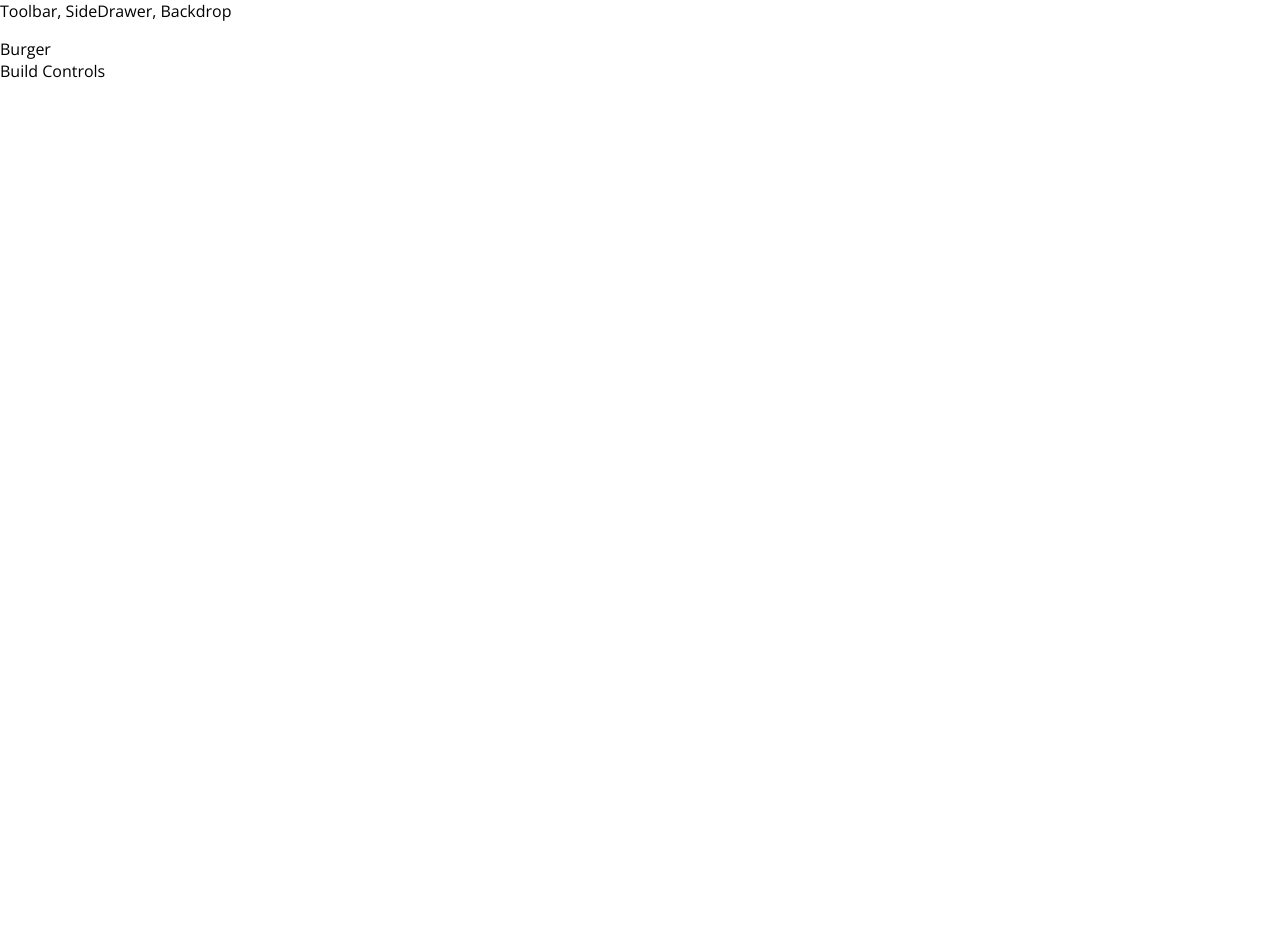
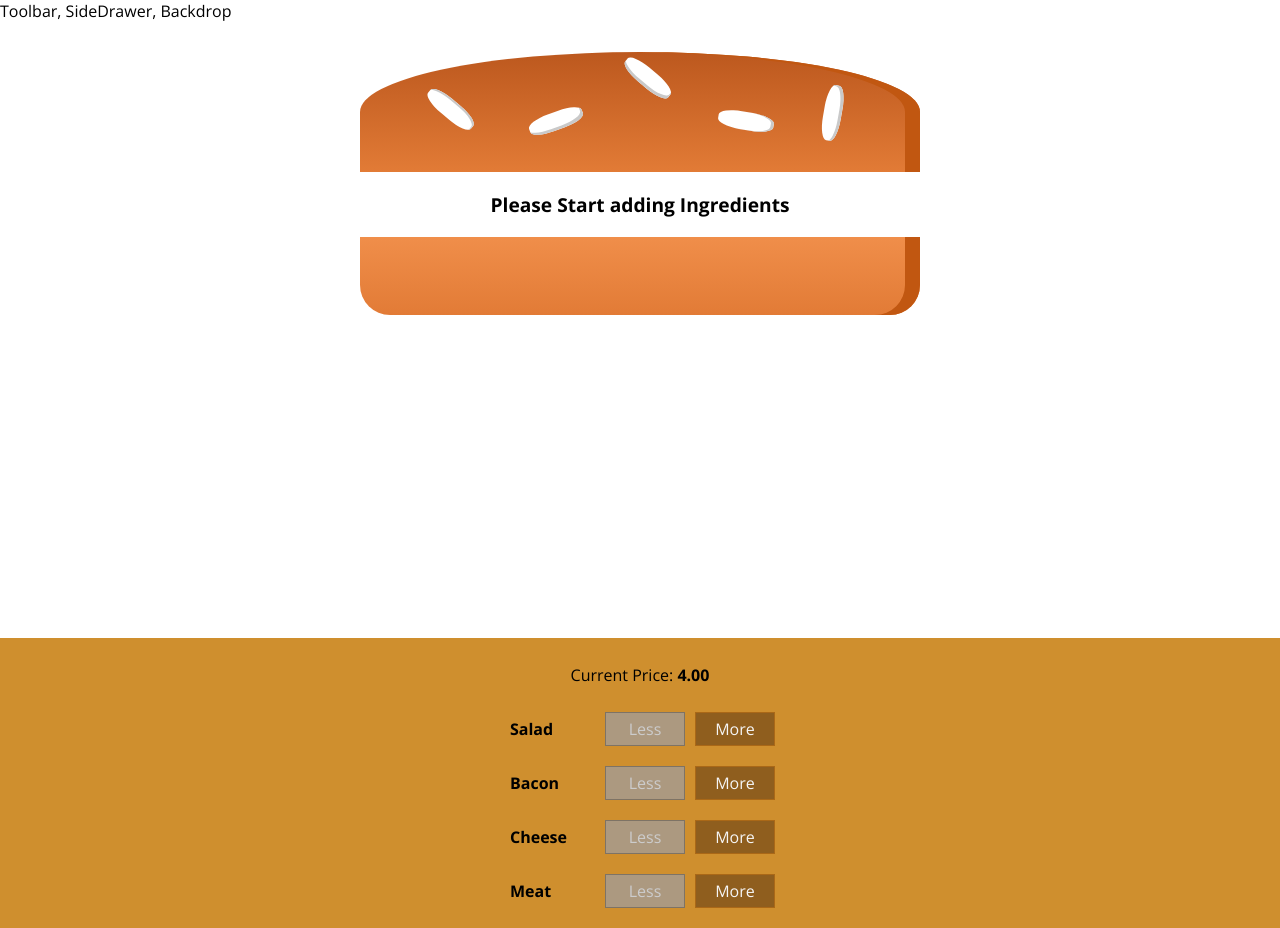
Before and after one commit to ZEXAWY/Burger-Builder, a React (Create React App) app: page / in a window 1280 px wide. Before the commit the page ends 800 px from the top, so only its background shows below. Built offline with nearby package versions, Linux system fonts and the light colour scheme.

Commit message:
Adding some Modification + price

```diff
--- /dev/null
+++ b/src/components/Burger/BuildControls/BuildControl/BuildControl.js
@@ -0,0 +1,20 @@
+import React from "react";
+
+import classes from "./BuildControl.module.css";
+
+const buildControl = (props) => (
+  <div className={classes.BuildControl}>
+    <div className={classes.Label}>{props.label}</div>
+    <button
+      className={classes.Less}
+      onClick={props.removed}
+      disabled={props.disabled}>
+      Less
+    </button>
+    <button className={classes.More} onClick={props.added}>
+      More
+    </button>
+  </div>
+);
+
+export default buildControl;
--- /dev/null
+++ b/src/components/Burger/BuildControls/BuildControl/BuildControl.module.css
@@ -0,0 +1,57 @@
+.BuildControl {
+    display: flex;
+    justify-content: space-between;
+    align-items: center;
+    margin: 5px 0;
+}
+
+.BuildControl button {
+    display: block;
+    font: inherit;
+    padding: 5px;
+    margin: 5px;
+    width:80px;
+    border: 1px solid #AA6817;
+    cursor: pointer;
+    outline: none;
+}
+
+
+.BuildControl button:disabled {
+    background-color: #AC9980;
+    border: 1px solid #7E7365;
+    color: #CCC;
+    cursor: default;
+}
+
+.BuildControl button:hover:disabled {
+    background-color: #AC9980;
+    color: #CCC;
+    cursor: not-allowed;
+}
+
+.Label {
+    padding: 10px;
+    font-weight: bold;
+    width: 80px;
+}
+
+.BuildControl .Less {
+    background-color: #D39952;
+    color: white;
+}
+
+.BuildControl .More {
+    background-color: #8F5E1E;
+    color: whitesmoke;
+}
+
+.BuildControl .Less:hover, .BuildControl .less:active {
+    background-color: #DAA972;
+    color:white;
+}
+
+.BuildControl .More:hover, .BuildControl .More:active {
+    background-color: #99703F;
+    color: white;
+}
--- /dev/null
+++ b/src/components/Burger/BuildControls/BuildControls.js
@@ -0,0 +1,28 @@
+import React from "react";
+
+import classes from "./BuildControls.module.css";
+import BuildControl from "./BuildControl/BuildControl";
+
+const controls = [
+  { label: "Salad", type: "salad" },
+  { label: "Bacon", type: "bacon" },
+  { label: "Cheese", type: "cheese" },
+  { label: "Meat", type: "meat" },
+];
+
+const buildControls = (props) => (
+  <div className={classes.BuildControls}>
+  <p>Current Price: <strong>{props.price.toFixed(2)}</strong></p>
+    {controls.map((el) => (
+      <BuildControl
+        key={el.label}
+        label={el.label}
+        added={() => props.ingredientAdded(el.type)}
+        removed={() => props.ingredientRemoved(el.type)}
+        disabled = {props.disabled[el.type]}
+      />
+    ))}
+  </div>
+);
+
+export default buildControls;
--- /dev/null
+++ b/src/components/Burger/BuildControls/BuildControls.module.css
@@ -0,0 +1,10 @@
+.BuildControls {
+  width: 100%;
+  background-color: #cf8f2e;
+  display: flex;
+  flex-flow: column;
+  align-items: center;
+  box-shadow: 0 2px 1px #ccc;
+  margin: auto;
+  padding: 10px 0;
+}
--- a/src/components/Burger/Burger.js
+++ b/src/components/Burger/Burger.js
@@ -0,0 +1,25 @@
+import React from "react";
+import classes from "./Burger.module.css";
+import BurgerIngredient from "./BurgerIngrendient/BurgerIngredient";
+
+const burger = (props) => {
+  let transformedIngredients = Object.keys(props.ingredients).map((igKey) => {
+    return [...Array(props.ingredients[igKey])].map((_, i) => {
+      return <BurgerIngredient key={igKey + i} type={igKey} />;
+    });
+  }).reduce((arr, el) => {
+    return arr.concat(el)
+  }, []);
+  if (transformedIngredients.length === 0) {
+    transformedIngredients = <p>Please Start adding Ingredients</p>
+  }
+  return (
+    <div className={classes.Burger}>
+      <BurgerIngredient type='bread-top' />
+      {transformedIngredients}
+      <BurgerIngredient type='bread-bottom' />
+    </div>
+  );
+};
+
+export default burger;
--- /dev/null
+++ b/src/components/Burger/Burger.module.css
@@ -0,0 +1,30 @@
+.Burger {
+  width: 100%;
+  margin: auto;
+  height: 250px;
+  overflow: scroll;
+  text-align: center;
+  font-weight: bold;
+  font-size: 1.2rem;
+}
+
+@media (min-width: 500px) and (min-height: 400px) {
+  .Burger {
+    width: 350px;
+    height: 300px;
+  }
+}
+
+@media (min-width: 500px) and (min-height: 401px) {
+  .Burger {
+    width: 450px;
+    height: 400px;
+  }
+}
+
+@media (min-width: 1000px) and (min-height: 700px) {
+  .Burger {
+    width: 700px;
+    height: 600px;
+  }
+}
--- a/src/components/Burger/BurgerIngrendient/BurgerIngredient.js
+++ b/src/components/Burger/BurgerIngrendient/BurgerIngredient.js
@@ -7,9 +7,10 @@
   render() {
     let ingredient = null;
 
-    switch (props.type) {
+    switch (this.props.type) {
       case "bread-bottom":
         ingredient = <div className={classes.BreadBottom}></div>;
+        break;
       case "bread-top":
         ingredient = (
           <div className={classes.BreadTop}>
@@ -30,11 +31,10 @@
       case "salad":
         ingredient = <div className={classes.Salad}></div>;
         break;
-
       default:
         ingredient = null;
     }
-    // console.log(ingredient)
+
     return ingredient;
   }
 }
--- a/src/components/Burger/BurgerIngrendient/BurgerIngredient.module.css
+++ b/src/components/Burger/BurgerIngrendient/BurgerIngredient.module.css
@@ -1,7 +1,7 @@
 .BreadBottom {
   height: 13%;
   width: 80%;
-  background: linear-gradient(#f08e4a, #e27b36);
+  background: linear-gradient(#F08E4A, #e27b36);
   border-radius: 0 0 30px 30px;
   box-shadow: inset -15px 0 #c15711;
   margin: 2% auto;
@@ -10,7 +10,7 @@
 .BreadTop {
   height: 20%;
   width: 80%;
-  background: linear-gradient(#bc281e, #e27b36);
+  background: linear-gradient(#bc581e, #e27b36);
   border-radius: 50% 50% 0 0;
   box-shadow: inset -15px 0 #c15711;
   margin: 2% auto;
@@ -33,26 +33,26 @@
   content: "";
   width: 100%;
   height: 100%;
+  position: absolute;
   background-color: white;
-  position: absolute;
   left: -170%;
-  top: -260;
+  top: -260%;
   border-radius: 40%;
   transform: rotate(60deg);
   box-shadow: inset -1px 2px #c9c9c9;
 }
 
-.Seeds:before {
+.Seeds1:before {
   content: "";
   width: 100%;
   height: 100%;
   position: absolute;
   background-color: white;
-  left: 150%;
-  top: -130;
+  left: 180%;
+  top: -50%;
   border-radius: 40%;
-  transform: rotate(90deg);
-  box-shadow: inset 1px 3px #c9c9c9;
+  transform: rotate(60deg);
+  box-shadow: inset -1px -3px #c9c9c9;
 }
 
 .Seeds2 {
@@ -98,7 +98,7 @@
 }
 
 .Salad {
-  width: 80%;
+  width: 85%;
   height: 7%;
   margin: 2% auto;
   background: linear-gradient(#228c1d, #91ce50);
--- a/src/containers/BurgerBuilder.js
+++ b/src/containers/BurgerBuilder.js
@@ -1,16 +1,76 @@
-import React, {Component} from "react";
+import React, { Component } from "react";
 
 import Aux from "../hoc/Auxilliary";
+import Burger from "../components/Burger/Burger";
+import BuildControls from "../components/Burger/BuildControls/BuildControls";
+
+const INGREDIENT_PRICES = {
+  salad: 0.5,
+  cheese: 0.4,
+  meat: 1.3,
+  bacon: 0.7,
+};
 
 class BurgerBuilder extends Component {
-    render(){
-        return(
-            <Aux>
-                <div>Burger</div>
-                <div>Build Controls</div>
-            </Aux>
-        );
+  state = {
+    ingredients: {
+      salad: 0,
+      bacon: 0,
+      cheese: 0,
+      meat: 0,
+    },
+    totalPrice: 4,
+  };
+
+  addIngredientHandler = (type) => {
+    const oldCount = this.state.ingredients[type];
+    const updatedcounted = oldCount + 1;
+    const updatedIngredients = {
+      ...this.state.ingredients,
+    };
+    updatedIngredients[type] = updatedcounted;
+    const priceAddition = INGREDIENT_PRICES[type];
+    const oldPrice = this.state.totalPrice;
+    const newPrice = oldPrice + priceAddition;
+    this.setState({ totalPrice: newPrice, ingredients: updatedIngredients });
+    // console.log(`Total Price is ${this.state.totalPrice} and the new Price is ${newPrice}`)
+  };
+
+  removeIngredientHandler = (type) => {
+    const oldCount = this.state.ingredients[type];
+    if(oldCount<= 0) {
+      return;
     }
+    const updatedcounted = oldCount - 1;
+    const updatedIngredients = {
+      ...this.state.ingredients,
+    };
+    updatedIngredients[type] = updatedcounted;
+    const priceDeduction = INGREDIENT_PRICES[type];
+    const oldPrice = this.state.totalPrice;
+    const newPrice = oldPrice - priceDeduction;
+    this.setState({ totalPrice: newPrice, ingredients: updatedIngredients });
+  };
+  render() {
+    const disabledInfo = {
+      ...this.state.ingredients
+    }
+    for (let key in disabledInfo) {
+      disabledInfo[key] = disabledInfo[key] <= 0
+    }
+
+    return (
+      <Aux>
+        <Burger ingredients={this.state.ingredients} />
+        <BuildControls
+          ingredientAdded={this.addIngredientHandler}
+          ingredientRemoved={this.removeIngredientHandler}
+          disabled={disabledInfo}
+          price={this.state.totalPrice}
+        />
+      </Aux>
+    );
+  }
 }
 
-export default BurgerBuilder
+export default BurgerBuilder;
--- a/src/index.js
+++ b/src/index.js
@@ -6,9 +6,9 @@
 
 const root = ReactDOM.createRoot(document.getElementById('root'));
 root.render(
-  <React.StrictMode>
+  // <React.StrictMode>
     <App />
-  </React.StrictMode>
+  // </React.StrictMode>
 );
 
 // If you want to start measuring performance in your app, pass a function
```
